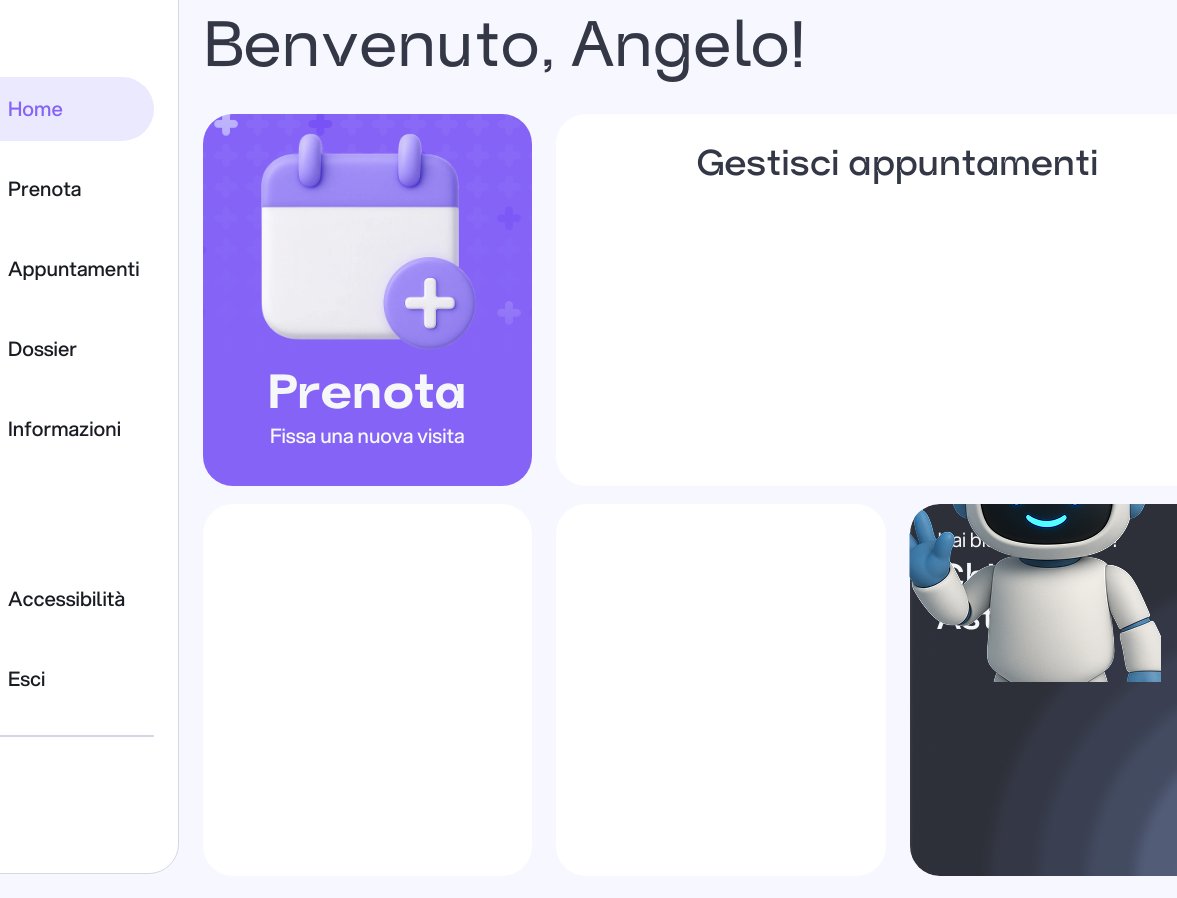
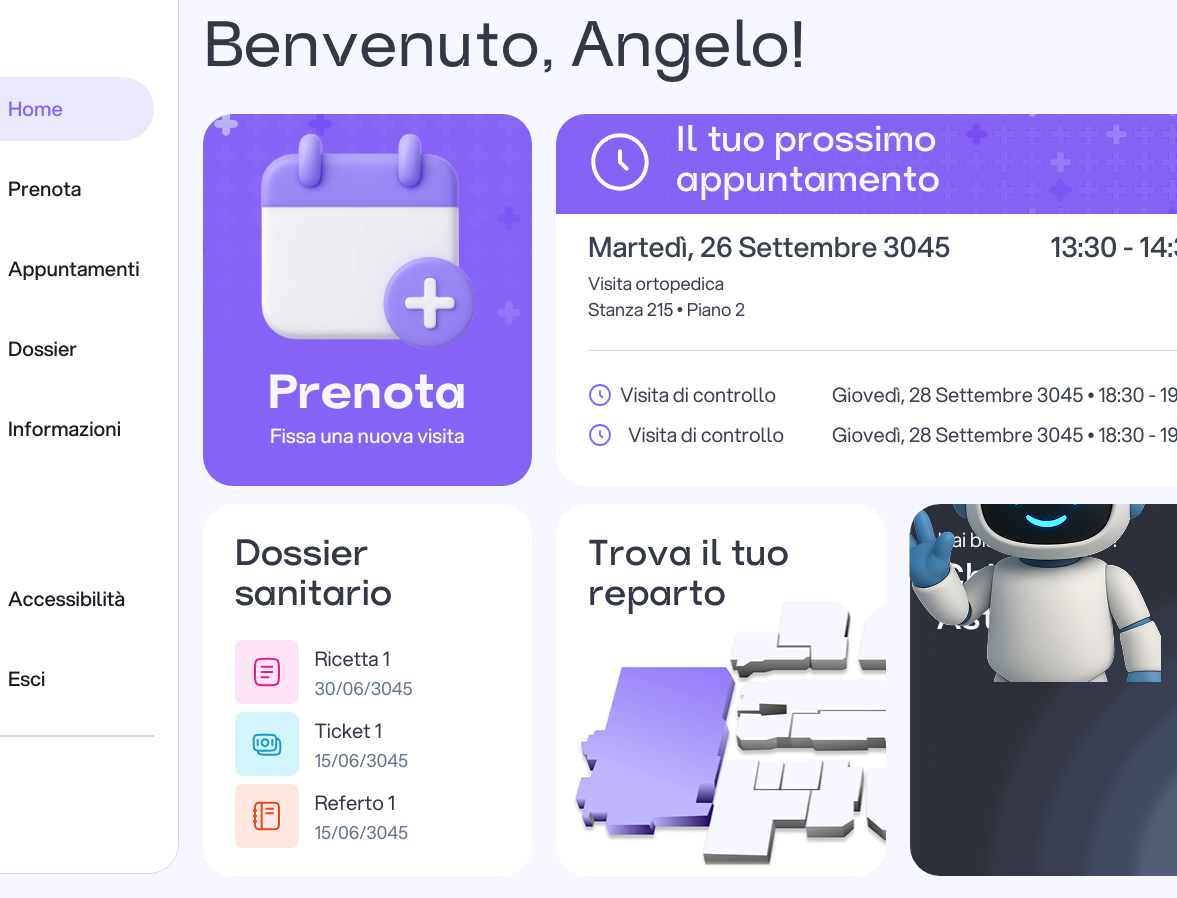
Before and after one commit to CorinnaGastaldi/AstroMed, a website: page home.html in a window 1280 px wide. Shown: the part 126-1024 px from the top of the page, 103-1280 px from the left. Drawn offline with nearby package versions, Linux system fonts and the light colour scheme.

Commit message:
Modifiche alla home

```diff
--- a/css/global.css
+++ b/css/global.css
@@ -161,6 +161,11 @@ button[disabled]{
     width: 1.5rem;
 }
 
+.icon-64 {
+  height: 4rem;
+  width: 4rem;
+}
+
 .profile-rectangle{
     width: 0.375rem;
     height: 3rem;
--- a/css/home-styles.css
+++ b/css/home-styles.css
@@ -13,7 +13,7 @@
 .home-grid-card {
     display: flex;
     flex-direction: column;
-    align-items: center;
+
     background-color: var(--am-white);
     border-radius: 1.875rem;
     padding: 2rem;
@@ -32,17 +32,42 @@
     gap: 1rem;
     font-family: Trap, sans-serif;
     text-align: center;
+    align-items: center;
     font-size: 1.875rem;
     max-width: 23.625rem;
 }
 
 .manage-bookings {
-    grid-area: manage-bookings;
+  grid-area: manage-bookings;
+  background-image: url('../img/home/appointments-background.png');
+  background-repeat: no-repeat;
+  background-position: top center;
+  background-size: contain;
+  padding: 1rem 2rem;
+  gap: 2rem;
+}
+
+.manage-bookings-top{
+  display: flex;
+  height: 4rem;
+  align-items: center;
+  gap: 1.5rem;
+  flex-direction: row;
 }
 
 .dossier {
     grid-area: dossier;
     max-width: 23.625rem;
+    align-items: start;
+    gap: 1.5rem;
+}
+
+.dossier-item{
+  display: flex;
+  padding: 0.875rem 1rem;
+  align-items: center;
+  flex-direction: row;
+  gap: 1rem;
 }
 
 .talk-to-astro {
@@ -62,4 +87,5 @@
 
 .information {
     grid-area: information;
+    background-image: url('../img/home/map-home.png');
 }
--- a/home.html
+++ b/home.html
@@ -10,6 +10,7 @@
         <link rel="stylesheet" href="css/styleguide.css">
         <link rel="stylesheet" href="css/home-styles.css">
         <link rel="stylesheet" href="css/sidebar.css">
+        <link rel="stylesheet" href="css/dossier-styles.css">
         <link rel="stylesheet" href="css/navbar-components.css">
         <link rel="stylesheet" href="css/accessibility-and-language.css">
 
@@ -193,6 +194,8 @@
                 <div class="d-flex flex-column gap-4 mt-4">
                     <h1 class="text-title-large text-color-black">Benvenuto, Angelo!</h1>
                     <div class="home-grid">
+
+                      <!-- New booking -->
                         <a class="new-booking home-grid-card" href="new-booking/new-booking-performance-selection.html">
                             <img src="img/home/new-booking-calendar.png" alt="Banner Booking" style="width: 224px; height: 223px;">
                             <div class="d-flex flex-column align-items-center new-booking-textbox">
@@ -201,11 +204,94 @@
                             </div>
 
                         </a>
-                        <div class="manage-bookings home-grid-card">
-                            <h2 class="text-title-2 text-color-black">Gestisci appuntamenti</h2>
-                        </div>
-                        <div class="dossier home-grid-card"></div>
-                        <div class="information home-grid-card"></div>
+
+                      <!-- Bookings management -->
+                        <a class="manage-bookings home-grid-card" href="appointments.html">
+
+                          <div class="manage-bookings-top">
+                            <img src="icons/clock-icon-big.svg" alt="Clock icon" class="icon-64">
+                            <h2 class="text-title-2 text-color-white">Il tuo prossimo appuntamento</h2>
+                          </div>
+
+                          <div class="d-flex flex-row justify-content-between">
+                            <div class="d-flex flex-column gap-2">
+                              <p class="text-body-large text-color-dark-grey">Martedì, 26 Settembre 3045</p>
+                              <div class="d-flex flex-column align-items-start gap-2">
+                                <p class="text-body-caption text-color-dark-grey">Visita ortopedica</p>
+                                <p class="text-body-caption text-color-dark-grey">Stanza 215  •  Piano 2</p>
+                              </div>
+                            </div>
+                            <p class="text-body-large text-color-dark-grey">13:30 -  14:30</p>
+
+                          </div>
+                          <div class="horizontal-divider-s"></div>
+                          <div class="d-flex flex-column gap-3">
+                            <div class="d-flex flex-row justify-content-between">
+                              <div class="d-flex flex-row align-items-center gap-2">
+                                <img src="icons/clock-icon-small.svg" alt="Clock" width="24" height="24"/>
+                                <p class="text-body-regular text-color-dark-grey">Visita di controllo</p>
+                              </div>
+                              <p class="text-body-regular text-color-dark-grey">Giovedì, 28 Settembre 3045  •  18:30 - 19:00</p>
+                            </div>
+                            <div class="d-flex flex-row justify-content-between">
+                              <div class="d-flex flex-row align-items-center gap-3">
+                                <img src="icons/clock-icon-small.svg" alt="Clock" width="24" height="24"/>
+                                <p class="text-body-regular text-color-dark-grey">Visita di controllo</p>
+                              </div>
+                              <p class="text-body-regular text-color-dark-grey">Giovedì, 28 Settembre 3045  •  18:30 - 19:00</p>
+                            </div>
+                          </div>
+                        </a>
+
+                      <!-- Dossier -->
+                        <a class="dossier home-grid-card" href="dossier.html">
+                          <h3 class="text-title-2 text-color-black">Dossier sanitario</h3>
+                          <div class="d-flex flex-column gap-2">
+                            <div class="dossier-item">
+                              <div class="d-flex gap-3 align-items-center">
+                                <div class="icon-box icon-box-pink">
+                                  <img src="icons/document-icon.svg" alt="Documento" width="32" height="32"/>
+                                </div>
+                                <div class="d-flex flex-column align-items-start gap-2">
+                                  <h3 class="text-body-regular text-color-black">Ricetta 1</h3>
+                                  <p class="text-body-caption text-color-grey">30/06/3045</p>
+                                </div>
+                              </div>
+
+                            </div>
+                            <div class="dossier-item">
+                              <div class="d-flex gap-3 align-items-center">
+                                <div class="icon-box icon-box-blue">
+                                  <img src="icons/ticket-icon.svg" alt="Ticket" width="32" height="32"/>
+                                </div>
+                                <div class="d-flex flex-column align-items-start gap-2">
+                                  <h3 class="text-body-regular text-color-black">Ticket 1</h3>
+                                  <p class="text-body-caption text-color-grey">15/06/3045</p>
+                                </div>
+                              </div>
+
+                            </div>
+                            <div class="dossier-item">
+                              <div class="d-flex gap-3 align-items-center">
+                                <div class="icon-box icon-box-orange">
+                                  <img src="icons/notebook-icon.svg" alt="Dossier" width="32" height="32"/>
+                                </div>
+                                <div class="d-flex flex-column align-items-start gap-2">
+                                  <h3 class="text-body-regular text-color-black">Referto 1</h3>
+                                  <p class="text-body-caption text-color-grey">15/06/3045</p>
+                                </div>
+                              </div>
+
+                            </div>
+                          </div>
+                        </a>
+
+                      <!-- Informations -->
+                        <a class="information home-grid-card" href="informations.html">
+                          <h3 class="text-title-2 text-color-black">Trova il tuo reparto</h3>
+                        </a>
+
+                      <!-- Chatbot -->
                         <a class="talk-to-astro home-grid-card">
                             <p class="text-body-regular text-color-white">Hai bisogno di aiuto?</p>
                             <h3 class="text-title-2 text-color-white">Chiedi ad<br>Astro</h3>
```
Also changed, not shown: icons/clock-icon-big.svg (added), img/home/appointments-background.png (added), img/home/map-home.png (added).
